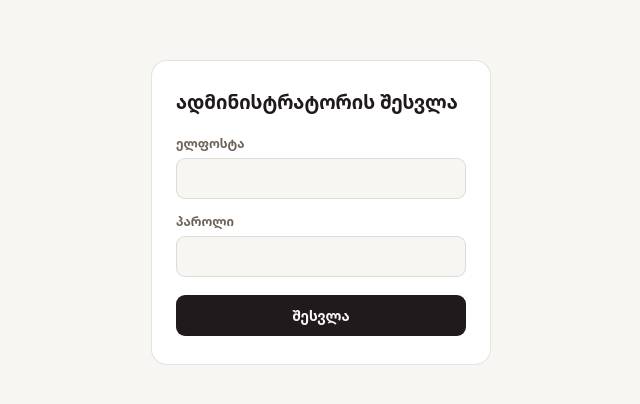
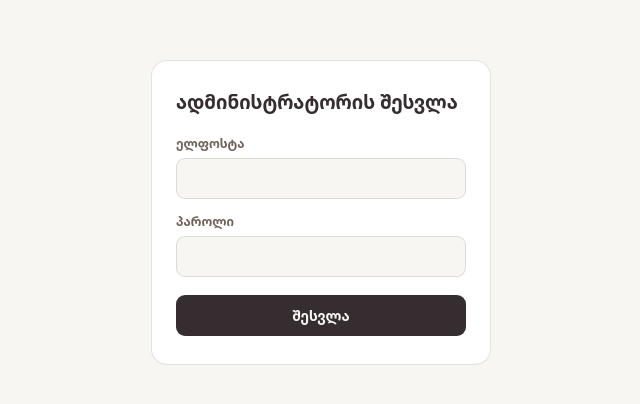
Before and after one commit to datomaluta/guestify, an Angular app in the folder web/: page /admin/login in a window 1280 px wide. Shown: the part 188-592 px from the top of the page, without its empty margins (319-959 px from the left). Built offline with nearby package versions, Linux system fonts and the light colour scheme.

Commit message:
Lighten primary text color from near-black to soft charcoal
--ink: #201a1d -> #362d30 (light theme only — dark theme's off-white
ink was never the issue). Still well over WCAG AA contrast against
--paper, just softer than near-black.

```diff
--- a/web/src/styles.scss
+++ b/web/src/styles.scss
@@ -2,7 +2,7 @@
   --paper: #f7f6f2;
   --paper-raised: #ffffff;
   --paper-sunk: #eeece5;
-  --ink: #201a1d;
+  --ink: #362d30;
   --ink-soft: #6e6459;
   --ink-faint: #9a9083;
   --line: rgba(32, 26, 29, 0.12);
```
